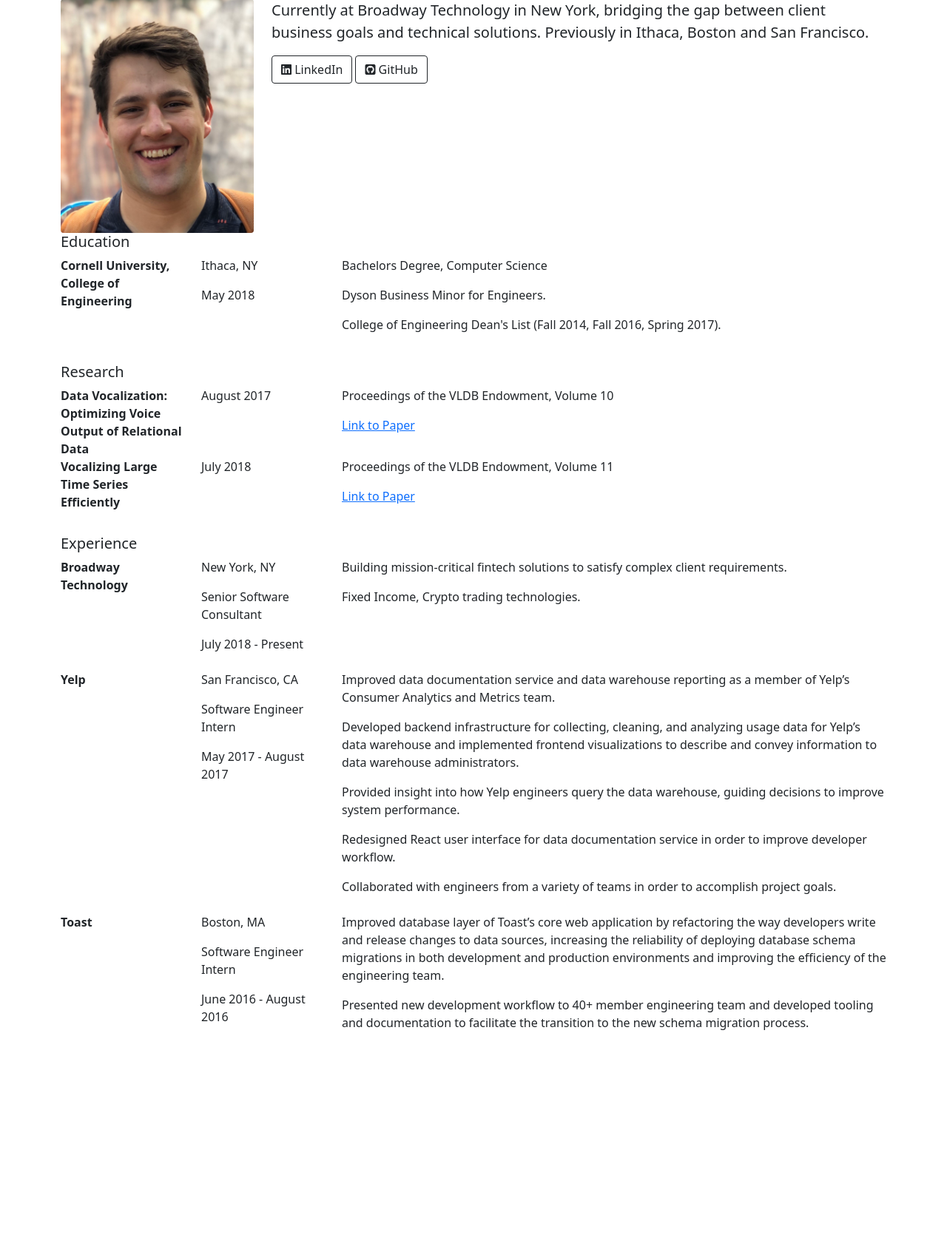
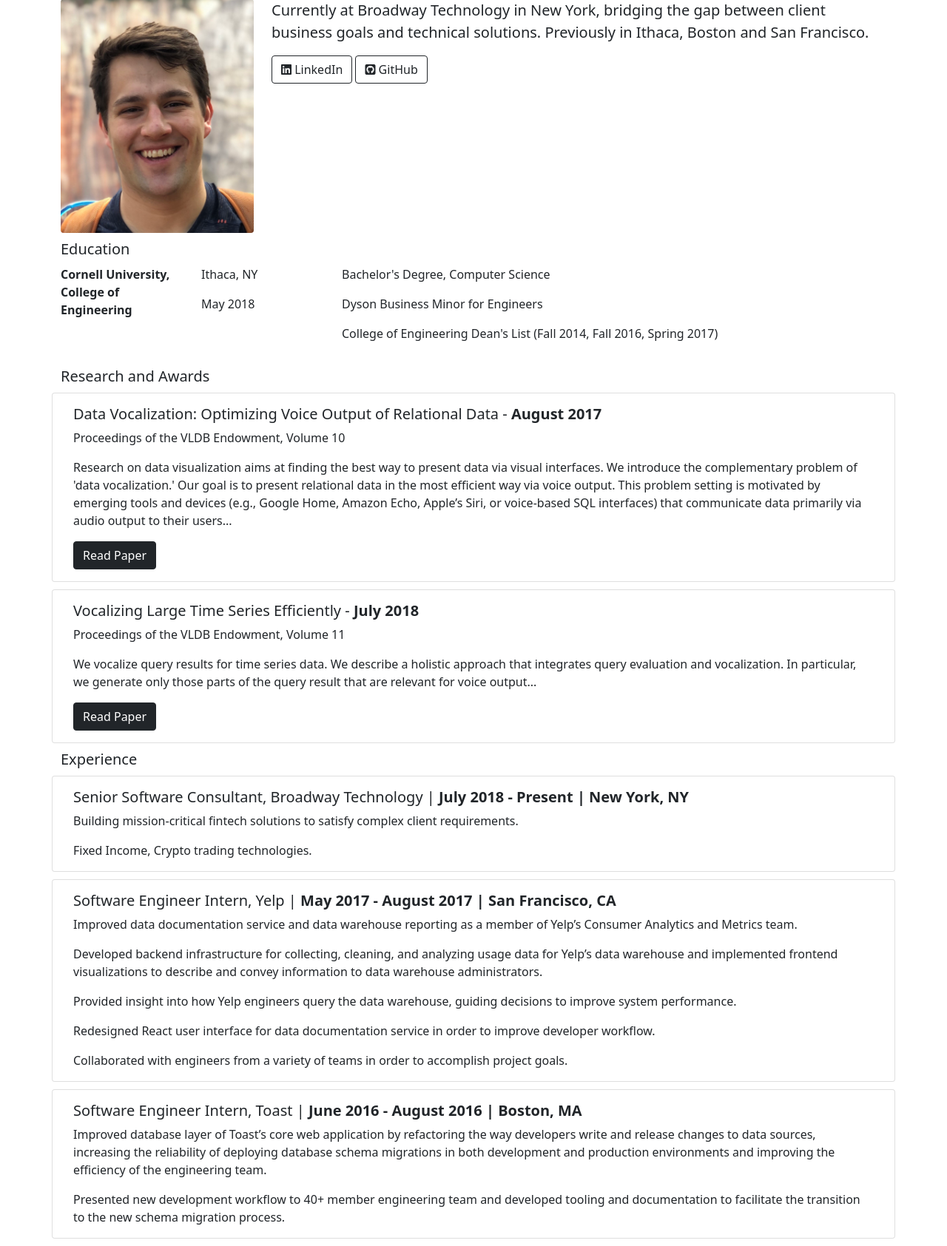
Before and after one commit to mrkbryn/mark-bryan-site, a Flask app: page / in a window 1280 px wide. Shown: the part 67-1752 px from the top of the page at 74% size. Before the commit the page ends 1460 px from the top, so only its background shows below. Run offline with Flask 2, Linux system fonts and the light colour scheme; some libraries are stand-ins or nearby versions.

Commit message:
Use templates and mock date to generate pages

```diff
--- a/app/__init__.py
+++ b/app/__init__.py
@@ -1,6 +1,8 @@
 import os
 
 from flask import Flask, render_template
+
+from app import mock_data
 
 
 def create_app(test_config=None):
@@ -22,7 +24,10 @@ def create_app(test_config=None):
 
     @app.route('/')
     def index():
-        return render_template('index.html')
+        return render_template('index.html',
+                               education_info=mock_data.education,
+                               research=mock_data.research,
+                               experience=mock_data.experience)
 
     from . import db
     db.init_app(app)
--- /dev/null
+++ b/app/mock_data.py
@@ -0,0 +1,72 @@
+education = [
+    {
+        "name": "Cornell University, College of Engineering",
+        "location": "Ithaca, NY",
+        "date": "May 2018",
+        "notes": [
+            "Bachelor's Degree, Computer Science",
+            "Dyson Business Minor for Engineers",
+            "College of Engineering Dean's List (Fall 2014, Fall 2016, Spring 2017)",
+        ],
+    }
+]
+
+research = [
+    {
+        "name": "Data Vocalization: Optimizing Voice Output of Relational Data",
+        "date": "August 2017",
+        "publication": "Proceedings of the VLDB Endowment, Volume 10",
+        "url": "http://www.vldb.org/pvldb/vol10/p1574-trummer.pdf",
+        "description": "Research on data visualization aims at finding the best way to present data "
+                       "via visual interfaces. We introduce the complementary problem of 'data vocalization.' "
+                       "Our goal is to present relational data in the most efficient way via voice output. "
+                       "This problem setting is motivated by emerging tools and devices (e.g., Google Home, "
+                       "Amazon Echo, Apple’s Siri, or voice-based SQL interfaces) that communicate data primarily "
+                       "via audio output to their users...",
+    },
+    {
+        "name": "Vocalizing Large Time Series Efficiently",
+        "date": "July 2018",
+        "publication": "Proceedings of the VLDB Endowment, Volume 11",
+        "url": "http://www.vldb.org/pvldb/vol11/p1563-trummer.pdf",
+        "description": "We vocalize query results for time series data. We describe a holistic approach "
+                       "that integrates query evaluation and vocalization. In particular, we generate only "
+                       "those parts of the query result that are relevant for voice output..."
+    },
+]
+
+experience = [
+    {
+        "name": "Broadway Technology",
+        "location": "New York, NY",
+        "title": "Senior Software Consultant",
+        "dates": "July 2018 - Present",
+        "notes": [
+            "Building mission-critical fintech solutions to satisfy complex client requirements.",
+            "Fixed Income, Crypto trading technologies."
+        ],
+    },
+    {
+        "name": "Yelp",
+        "location": "San Francisco, CA",
+        "title": "Software Engineer Intern",
+        "dates": "May 2017 - August 2017",
+        "notes": [
+            "Improved data documentation service and data warehouse reporting as a member of Yelp’s Consumer Analytics and Metrics team.",
+            "Developed backend infrastructure for collecting, cleaning, and analyzing usage data for Yelp’s data warehouse and implemented frontend visualizations to describe and convey information to data warehouse administrators.",
+            "Provided insight into how Yelp engineers query the data warehouse, guiding decisions to improve system performance.",
+            "Redesigned React user interface for data documentation service in order to improve developer workflow.",
+            "Collaborated with engineers from a variety of teams in order to accomplish project goals.",
+        ],
+    },
+    {
+        "name": "Toast",
+        "location": "Boston, MA",
+        "title": "Software Engineer Intern",
+        "dates": "June 2016 - August 2016",
+        "notes": [
+            "Improved database layer of Toast’s core web application by refactoring the way developers write and release changes to data sources, increasing the reliability of deploying database schema migrations in both development and production environments and improving the efficiency of the engineering team.",
+            "Presented new development workflow to 40+ member engineering team and developed tooling and documentation to facilitate the transition to the new schema migration process.",
+        ],
+    },
+]
--- a/app/static/style.css
+++ b/app/static/style.css
@@ -1,3 +1,8 @@
 .navbar {
     margin-bottom: 10px;
 }
+
+.row {
+    margin-top: 10px;
+    margin-bottom: 10px;
+}
--- a/app/templates/index.html
+++ b/app/templates/index.html
@@ -15,77 +15,49 @@
     </div>
 
     <h5>Education</h5>
-
+    {% for education in education_info %}
         <dl class="row">
-        <dt class="col-sm-2">Cornell University, College of Engineering</dt>
+            <dt class="col-sm-2">{{ education['name'] }}</dt>
             <dd class="col-sm-2">
-            <p>Ithaca, NY</p>
-            <p>May 2018</p>
+                <p>{{ education['location'] }}</p>
+                <p>{{ education['date'] }}</p>
             </dd>
             <dd class="col-sm-8">
-            <p>Bachelors Degree, Computer Science</p>
-            <p>Dyson Business Minor for Engineers.</p>
-            <p>College of Engineering Dean's List (Fall 2014, Fall 2016, Spring 2017).</p>
+                {% for note in education['notes'] %}
+                    <p>{{ note }}</p>
+                {% endfor %}
             </dd>
         </dl>
+    {% endfor %}
 
-    <h5>Research</h5>
-
-    <dl class="row">
-        <dt class="col-sm-2">Data Vocalization: Optimizing Voice Output of Relational Data</dt>
-        <dd class="col-sm-2">August 2017</dd>
-        <dd class="col-sm-8">
-            <p>Proceedings of the VLDB Endowment, Volume 10</p>
-            <p><a href="http://www.vldb.org/pvldb/vol10/p1574-trummer.pdf">Link to Paper</a></p>
-        </dd>
-
-        <dt class="col-sm-2">Vocalizing Large Time Series Efficiently</dt>
-        <dd class="col-sm-2">July 2018</dd>
-        <dd class="col-sm-8">
-            <p>Proceedings of the VLDB Endowment, Volume 11</p>
-            <p><a href="http://www.vldb.org/pvldb/vol11/p1563-trummer.pdf">Link to Paper</a></p>
-        </dd>
-    </dl>
+    <h5>Research and Awards</h5>
+    {% for item in research %}
+        <div class="row">
+            <div class="card">
+                <div class="card-body">
+                    <h5 class="card-title">{{ item['name'] }} - <strong>{{ item['date'] }}</strong></h5>
+                    <p class="card-text">{{ item['publication'] }}</p>
+                    <p class="card-text">{{ item['description'] }}</p>
+                    <a href="{{ item['url'] }}" class="btn btn-dark">Read Paper</a>
+                </div>
+            </div>
+        </div>
+    {% endfor %}
 
     <h5>Experience</h5>
-
-    <!-- TODO: generate via flask template -->
-    <dl class="row">
-        <dt class="col-sm-2">Broadway Technology</dt>
-        <dd class="col-sm-2">
-            <p>New York, NY</p>
-            <p>Senior Software Consultant</p>
-            <p>July 2018 - Present</p>
-        </dd>
-        <dd class="col-sm-8">
-            <p>Building mission-critical fintech solutions to satisfy complex client requirements.</p>
-            <p>Fixed Income, Crypto trading technologies.</p>
-        </dd>
-
-        <dt class="col-sm-2">Yelp</dt>
-        <dd class="col-sm-2">
-            <p>San Francisco, CA</p>
-            <p>Software Engineer Intern</p>
-            <p>May 2017 - August 2017</p>
-        </dd>
-        <dd class="col-sm-8">
-            <p>Improved data documentation service and data warehouse reporting as a member of Yelp’s Consumer Analytics and Metrics team.</p>
-            <p>Developed backend infrastructure for collecting, cleaning, and analyzing usage data for Yelp’s data warehouse and implemented frontend visualizations to describe and convey information to data warehouse administrators.</p>
-            <p>Provided insight into how Yelp engineers query the data warehouse, guiding decisions to improve system performance.</p>
-            <p>Redesigned React user interface for data documentation service in order to improve developer workflow.</p>
-            <p>Collaborated with engineers from a variety of teams in order to accomplish project goals.</p>
-        </dd>
-
-        <dt class="col-sm-2">Toast</dt>
-        <dd class="col-sm-2">
-            <p>Boston, MA</p>
-            <p>Software Engineer Intern</p>
-            <p>June 2016 - August 2016</p>
-        </dd>
-        <dd class="col-sm-8">
-            <p>Improved database layer of Toast’s core web application by refactoring the way developers write and release changes to data sources, increasing the reliability of deploying database schema migrations in both development and production environments and improving the efficiency of the engineering team.</p>
-            <p>Presented new development workflow to 40+ member engineering team and developed tooling and documentation to facilitate the transition to the new schema migration process.</p>
-        </dd>
-    </dl>
+    {% for item in experience %}
+        <div class="row">
+            <div class="card">
+                <div class="card-body">
+                    <h5 class="card-title">
+                        {{ item['title'] }}, {{ item['name'] }} | <strong>{{ item['dates'] }} | {{ item['location'] }}</strong>
+                    </h5>
+                    {% for note in item['notes'] %}
+                        <p class="card-text">{{ note }}</p>
+                    {% endfor %}
+                </div>
+            </div>
+        </div>
+    {% endfor %}
 
 {% endblock %}
```
Lines whose indentation alone changed are shown as unchanged.
